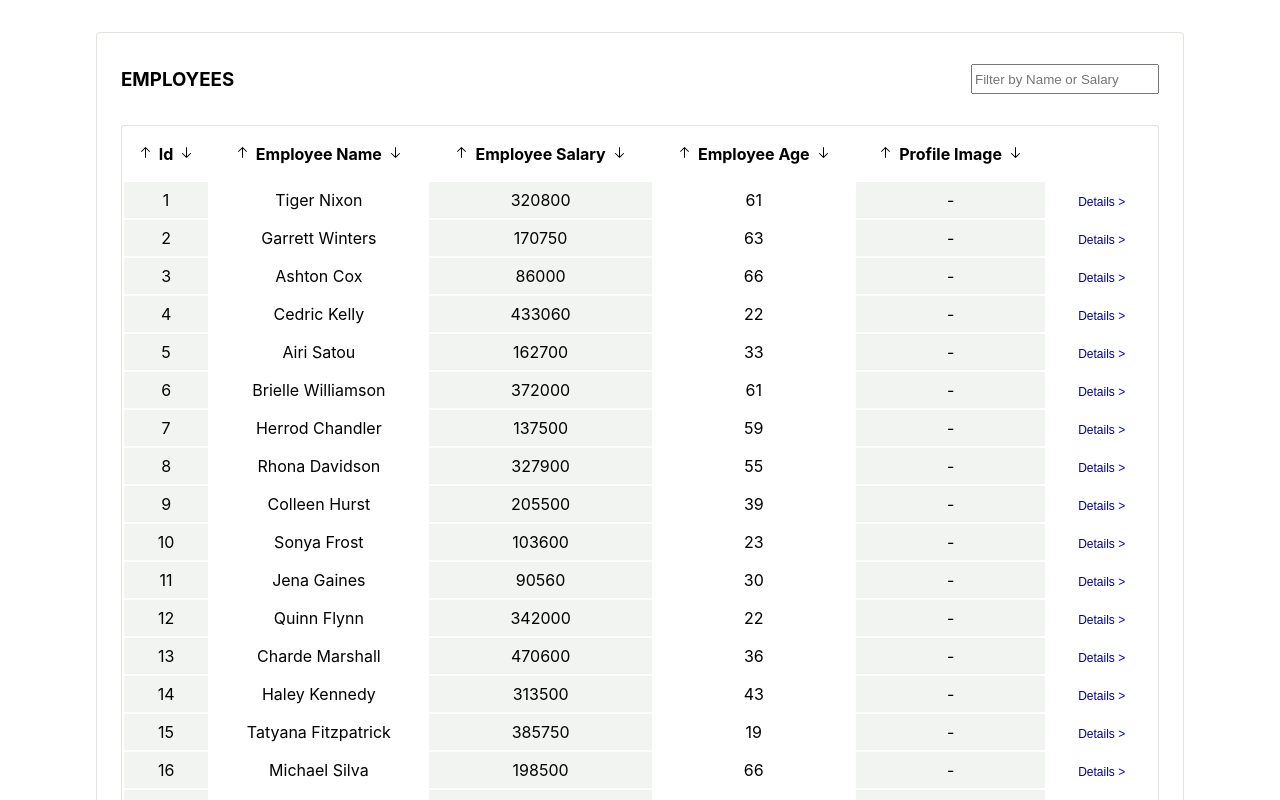
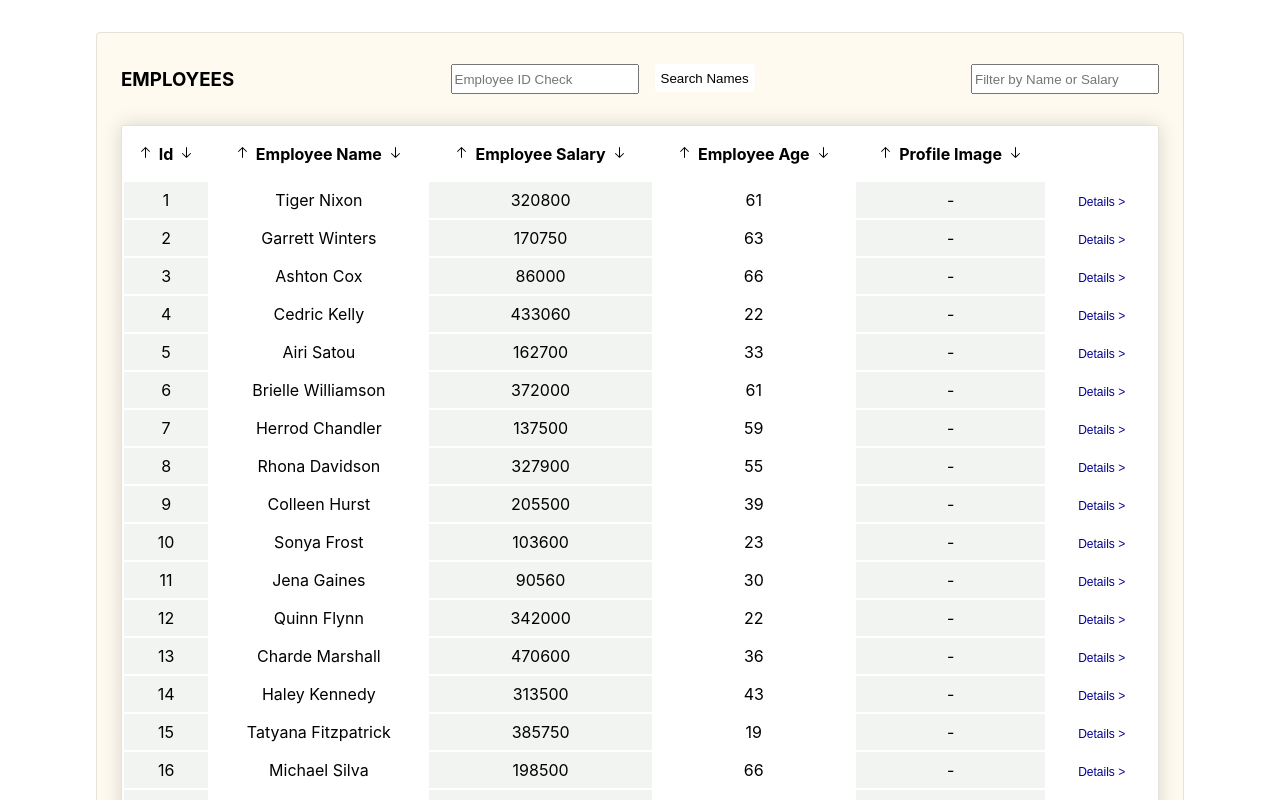
Before and after one commit to THEKaminsky/fe-tester, a React (Create React App) app: page / in a window 1280 px wide. Shown: the top 800 px of the page. Built offline with nearby package versions, Linux system fonts and the light colour scheme.

Commit message:
Style adjustments and working vowel check

```diff
--- a/src/components/Modal/Modal.jsx
+++ b/src/components/Modal/Modal.jsx
@@ -1,4 +1,5 @@
 import * as s from "./styles";
+import { Cross1Icon } from "@radix-ui/react-icons";
 
 const Modal = ({ employee, onClose }) => {
   const { id, employee_name, employee_salary, employee_age } = employee;
@@ -7,7 +8,9 @@ const Modal = ({ employee, onClose }) => {
       <s.ModalContent>
         <s.Header>
           <h2>Employee Details</h2>
-          <s.CloseButton onClick={onClose}>X</s.CloseButton>
+          <s.CloseButton onClick={onClose}>
+            <Cross1Icon />
+          </s.CloseButton>
         </s.Header>
 
         <s.FieldArea>
--- a/src/components/Modal/styles.js
+++ b/src/components/Modal/styles.js
@@ -37,8 +37,6 @@ export const Value = styled.span`
 `;
 
 export const CloseButton = styled.button`
-  height: 24px;
-  width: 24px;
   border: none;
   background-color: transparent;
 
--- a/src/components/Table/Table.jsx
+++ b/src/components/Table/Table.jsx
@@ -174,13 +174,13 @@ const EMPLOYEES = [
   },
 ];
 
-const Table = () => {
+const Table = ({ apiEmployees }) => {
   const [employees, setEmployees] = useState(EMPLOYEES);
   const [showModal, setShowModal] = useState(false);
   const [modalEmployee, setModalEmployee] = useState(null);
+  const [idSearch, setIdSearch] = useState(null);
+  const [empVowelDisplay, setEmpVowelDisplay] = useState(null);
   const headers = Object.keys(EMPLOYEES[0]);
-
-  useEffect(() => {}, [employees]);
 
   const handleSort = (key, sort) => {
     const compare = (a, b) => {
@@ -213,16 +213,42 @@ const Table = () => {
     setEmployees(filtered);
   };
 
+  const handleVowelSearch = () => {
+    const emp = EMPLOYEES[idSearch - 1] || false;
+    if (emp) {
+      emp.employee_name[0].match(/[aeiou]/gi)
+        ? setEmpVowelDisplay("Employee name DOES start with a vowel")
+        : setEmpVowelDisplay("Employee name DOES NOT start with a vowel");
+    } else {
+      setEmpVowelDisplay("Invalid Employee");
+    }
+  };
+
   return (
     <s.Wrapper>
       <s.FlexTitle>
         <h3>EMPLOYEES</h3>
+        <div>
+          <s.SearchDisplay>
+            <s.FilterInput
+              type="text"
+              placeholder="Employee ID Check"
+              onChange={(e) => setIdSearch(e.target.value)}
+            />
+            <s.SearchButton onClick={() => handleVowelSearch()}>
+              {" "}
+              Search Names{" "}
+            </s.SearchButton>
+          </s.SearchDisplay>
+        </div>
         <s.FilterInput
           type="text"
           placeholder="Filter by Name or Salary"
           onChange={(e) => handleFilter(e.target.value)}
         />
       </s.FlexTitle>
+      {empVowelDisplay && <s.VowelDisplay>{empVowelDisplay}</s.VowelDisplay>}
+
       <s.StyledTable>
         {headers.map((key, index) => (
           <s.TH id={index}>
--- a/src/components/Table/styles.js
+++ b/src/components/Table/styles.js
@@ -2,7 +2,8 @@ import styled from "styled-components";
 
 export const Wrapper = styled.div`
   border: 1px solid #e4e2db;
-  background: #fff;
+
+  background: floralwhite;
   border-radius: 4px;
   margin: 2rem 6rem 2rem 6rem;
   padding: 1rem 1.5rem;
@@ -10,9 +11,11 @@ export const Wrapper = styled.div`
 
 export const StyledTable = styled.table`
   border: 1px solid #e4e2db;
+  background-color: #fff;
   border-radius: 2px;
   width: 100%;
   margin: 1rem auto 1rem auto;
+  box-shadow: 0 0 20px rgba(0, 0, 0, 0.15);
 `;
 
 export const TD = styled.td`
@@ -33,6 +36,19 @@ export const Button = styled.button`
   height: 100%;
   font-size: 1rem;
   font-weight: 600;
+`;
+
+export const SearchButton = styled.button`
+  background-color: #fff;
+  border: none;
+  margin-left: 1rem;
+  border-radius: 4px;
+  height: 28px;
+
+  &:hover {
+    background-color: #ddd;
+    cursor: pointer;
+  }
 `;
 
 export const DetailsButton = styled.button`
@@ -58,3 +74,17 @@ export const FilterInput = styled.input`
   height: 24px;
   width: 180px;
 `;
+
+export const SearchDisplay = styled.div`
+  display: flex;
+  flex-direction: row;
+`;
+
+export const VowelDisplay = styled.div`
+  display: flex;
+  flex-direction: row;
+  justify-content: center;
+  font-size: 0.7rem;
+  margin-top: -0.5rem;
+  margin-left: -10.5rem;
+`;
```
Also changed, not shown: src/App.js (+10 -0 lines).
